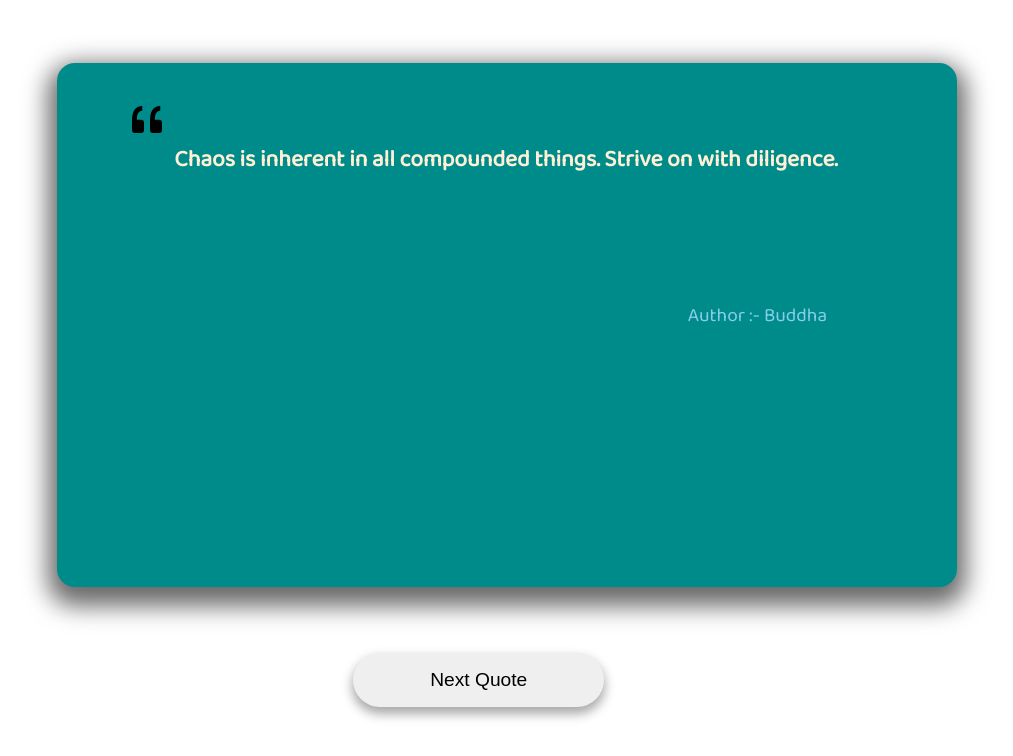
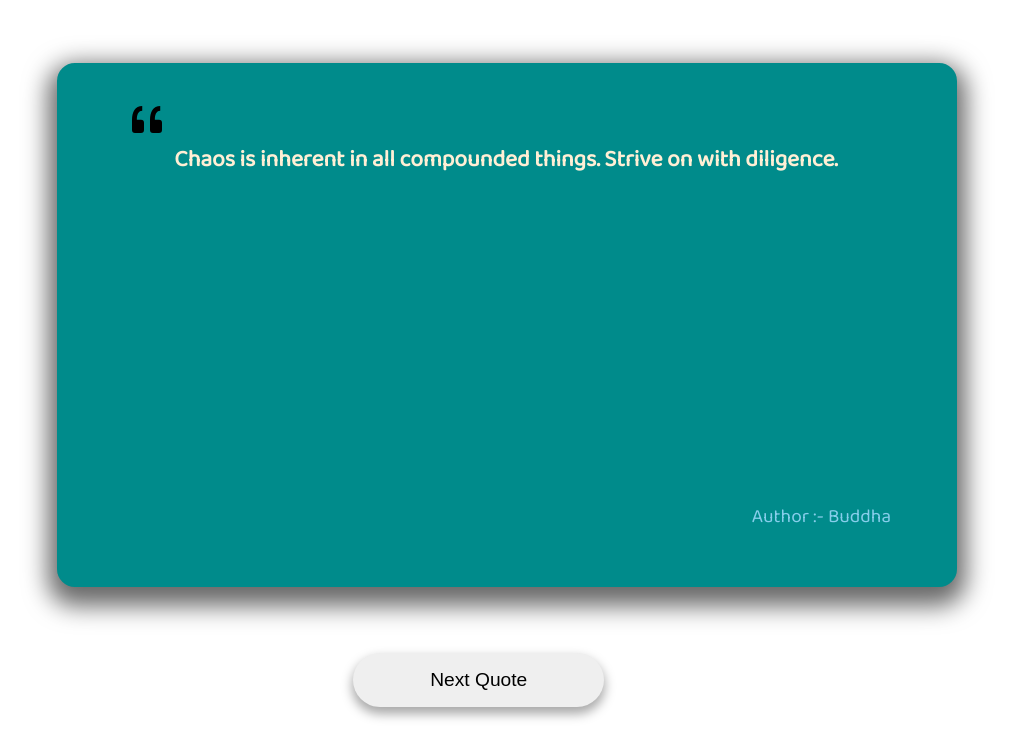
Before and after one commit to Utkp5/Quotes-API, a plain HTML site: page index.html in a window 1280 px wide. Shown: the part 44-800 px from the top of the page, without its empty margins (133-1146 px from the left). Drawn offline with Linux system fonts and the light colour scheme.

Commit message:
change responsivenes

```diff
--- a/index.css
+++ b/index.css
@@ -39,6 +39,7 @@
 .quote
 {
     width: 52vw;
+    height: 30vh;
     color: papayawhip;
     margin-top: 3vh;
     font-family: 'Baloo Da 2', cursive;
@@ -48,7 +49,7 @@
 .author
 {
     top: 15vh;
-    width: 23vw;
+    width: 28vw;
     position: relative;
     left: 37vw;
     font-size: 1.5vw;
```
